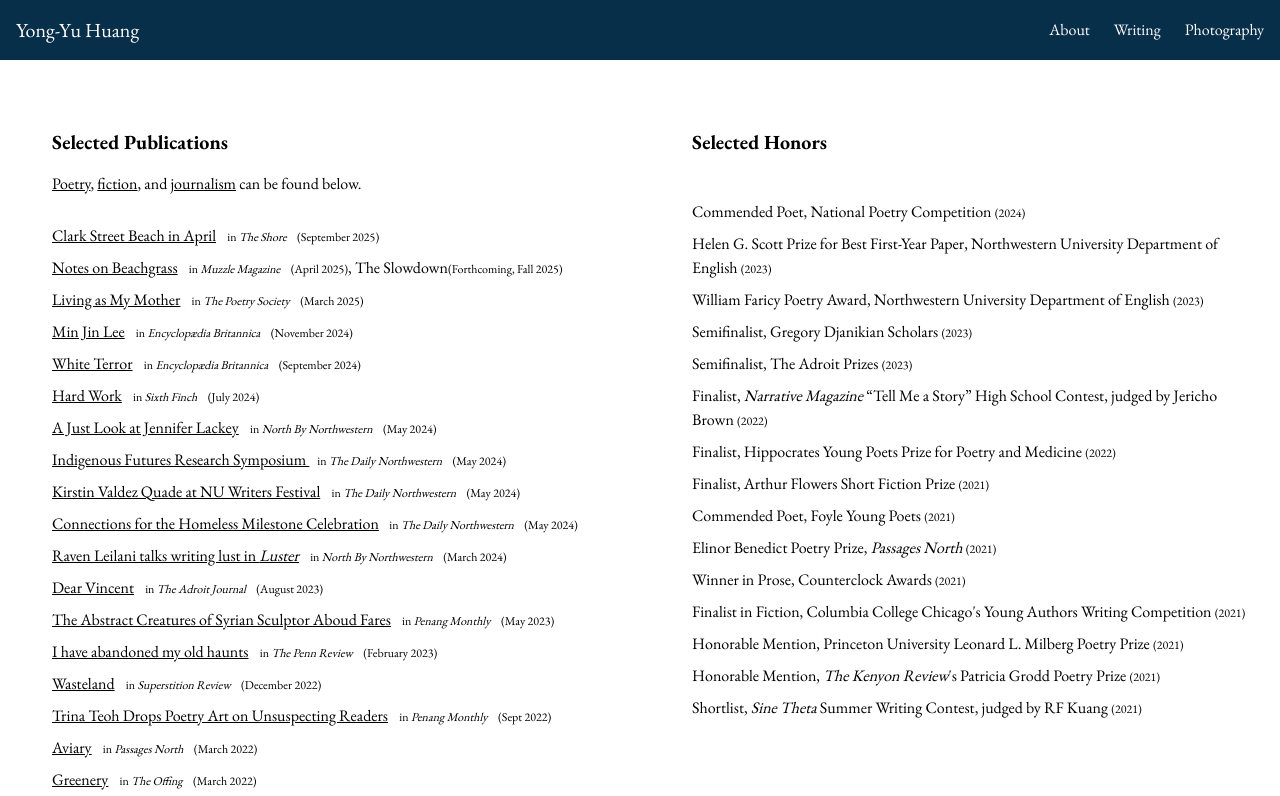
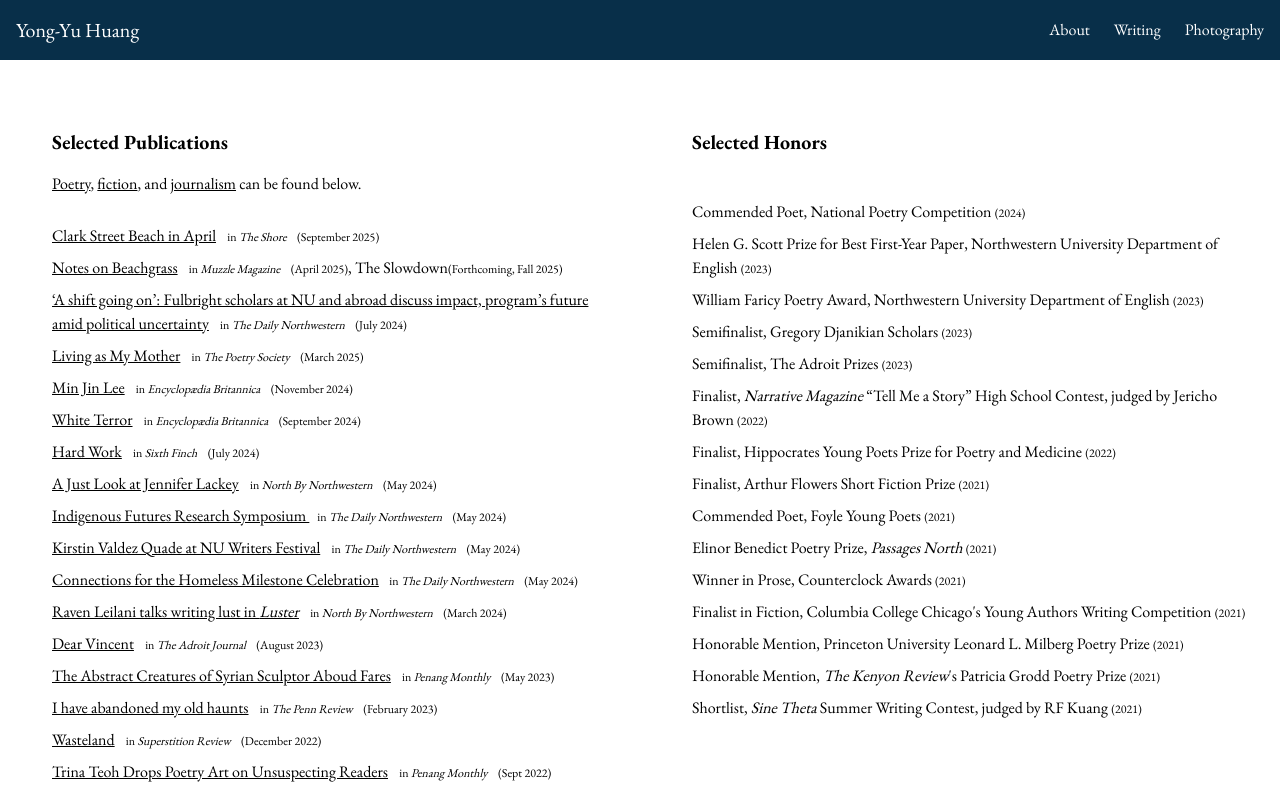
Before and after one commit to yongssh/yongssh.github.io, a Next.js app: page /writing in a window 1280 px wide. Shown: the top 796 px of the page. Built offline with nearby package versions, Linux system fonts and the light colour scheme.

Commit message:
added Fulbright article

```diff
--- a/src/app/components/publications.tsx
+++ b/src/app/components/publications.tsx
@@ -18,6 +18,7 @@ const Publications =() => {
       <div className={`ml-8`}>
             <p className={'p-1'}><a className="poetry">Clark Street Beach in April</a> <span className="text-xs p-2">in <em>The Shore</em> </span> <span className="text-xs">(September 2025)</span></p>
             <p className={'p-1'}><a className="poetry" href="https://www.muzzlemagazine.com/yong-yu-huang.html">Notes on Beachgrass</a> <span className="text-xs p-2">in <em>Muzzle Magazine</em> </span> <span className="text-xs">(April 2025)</span>, The Slowdown<span className="text-xs">(Forthcoming, Fall 2025)</span></p>
+            <p className={'p-1'}><a className="journ" href="https://dailynorthwestern.com/2025/07/07/top-stories/a-shift-going-on-fulbright-scholars-at-nu-and-abroad-discuss-impact-programs-future-amid-political-uncertainty/">‘A shift going on’: Fulbright scholars at NU and abroad discuss impact, program’s future amid political uncertainty</a> <span className="text-xs p-2">in <em>The Daily Northwestern</em> </span> <span className="text-xs">(July 2024)</span></p>
             <p className={'p-1'}><a className="poetry" href="https://poetrysociety.org.uk/poems/living-as-my-mother/">Living as My Mother</a> <span className="text-xs p-2">in <em>The Poetry Society</em> </span> <span className="text-xs">(March 2025)</span></p>
             <p className={'p-1'}><a className="journ" href="https://www.britannica.com/biography/Min-Jin-Lee">Min Jin Lee</a> <span className="text-xs p-2">in <em>Encyclopædia Britannica</em> </span> <span className="text-xs">(November 2024)</span></p>
             <p className={'p-1'}><a className="journ" href="https://www.britannica.com/event/White-Terror-Taiwan">White Terror</a> <span className="text-xs p-2">in <em>Encyclopædia Britannica</em> </span> <span className="text-xs">(September 2024)</span></p>
```
